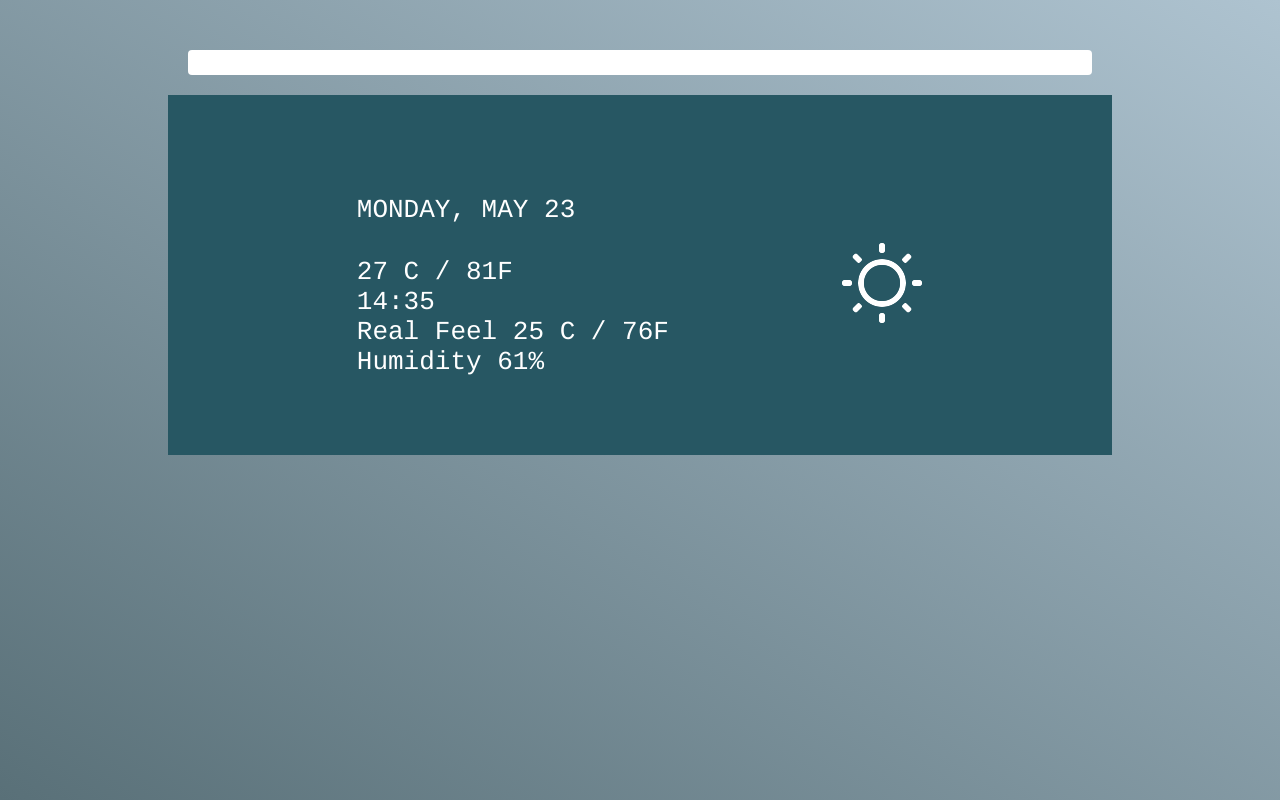
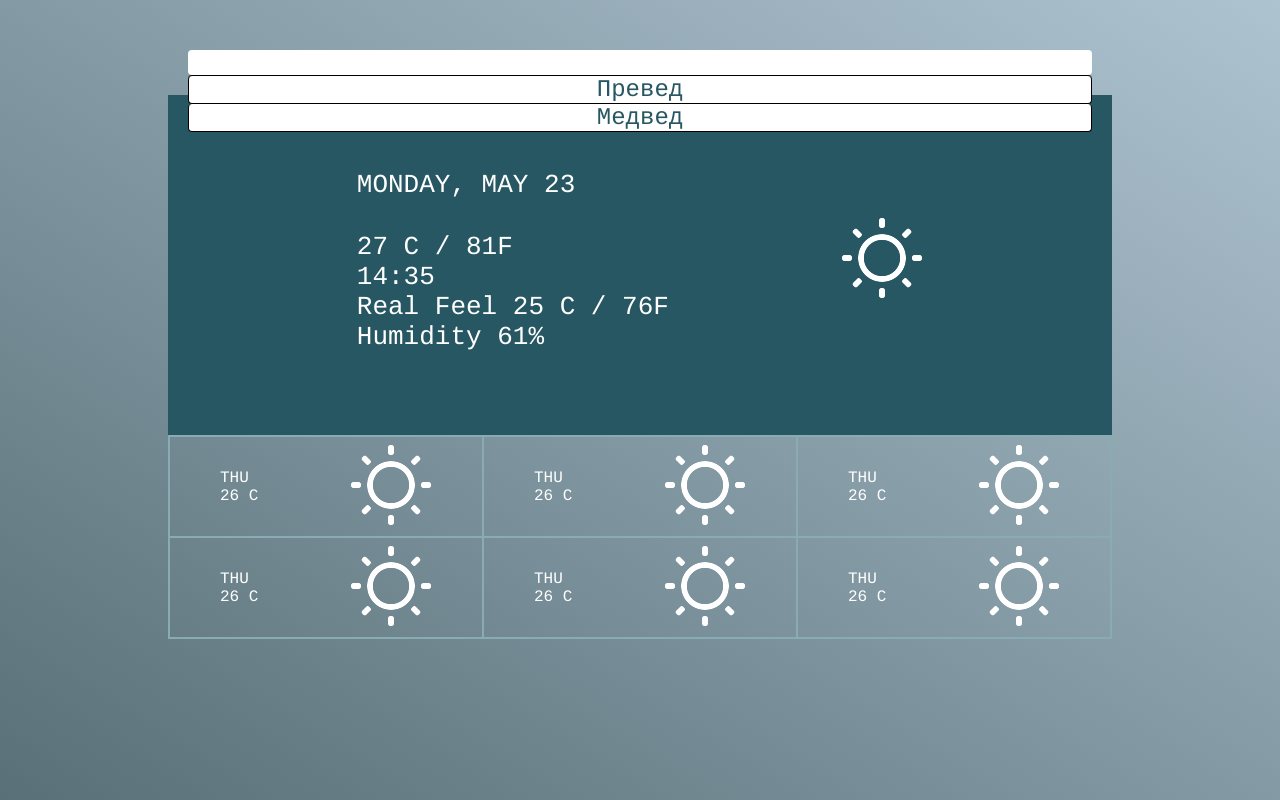
Before and after one commit to slay336/WeatherCast, a Flask app: page / in a window 1280 px wide. Run offline with Flask 2, Linux system fonts and the light colour scheme.

Commit message:
Таблица с прогнозом, начало виджета поиска

```diff
--- a/visual/static/css/style.css
+++ b/visual/static/css/style.css
@@ -12,6 +12,8 @@ body {
 
 * {
     box-sizing: border-box;
+    font-family: 'Cousine', monospace;
+    color: #fff;
 }
 
 .container {
@@ -21,6 +23,8 @@ body {
 
 .citySearch {
     padding: 20px;
+    position: relative;
+    margin: 0;
 }
 
 .citySearch input[type='text'] {
@@ -28,17 +32,46 @@ body {
     text-align: center;
     border-radius: 4px;
     border: 0;
+    color: #275763;
+    outline: none;
 
-    font-family: 'Cousine', monospace;
     font-size: 20px;
     font-weight: 600;
 }
 
+.searchOptions {
+    position: absolute;
+    display: block;
+    left: 20px;
+    right: 20px;
+    border-collapse: collapse;
+    border-radius: 4px;
+    border-top: 1px solid black;
+
+    text-align: center;
+}
+
+.searchOption {
+    border: 1px solid black;
+    border-top: 0;
+    display: block;
+    width: 100%;
+    background-color: white;
+    font-size: 24px;
+    color: #275763;
+    border-radius: 4px;
+}
+
+.searchOption:hover {
+    background-color: #41547a;
+    color: #fff;
+}
+
 .currentWeather {
-    height: 45vh;
+    height: 340px;
     width: 100%;
     display: block;
-    padding: 100px 20%;
+    padding: 75px 20% 0;
 
     background-color: #275763;
     font-size: 26px;
@@ -50,13 +83,28 @@ body {
     align-items: center;
 }
 
-.weatherText {
-    color: #fff;
-    font-family: 'Cousine', monospace;
-}
-
 .currentDate {
     text-transform: uppercase;
 
     margin-bottom: 32px;
 }
+
+.weatherForecast {
+    border: 1px solid #89abb4;
+    border-collapse: collapse;
+    display: flex;
+    flex-wrap: wrap;
+    justify-content: space-between;
+}
+
+.forecastItem {
+    height: 101px;
+    width: 33.33333%;
+    border: 1px solid #89abb4;
+    display: flex;
+    justify-content: space-between;
+    align-items: center;
+    padding: 0 50px;
+
+    text-transform: uppercase;
+}
--- a/visual/static/js/script.js
+++ b/visual/static/js/script.js
@@ -1,7 +1,7 @@
 Vue.component('currentimage', {
     props: ['imagename'],
     template: '<img :src="\'static/img/\' + imagename + \'.png\'">'
-})
+});
 
 var app = new Vue({
     el: '#page',
@@ -11,6 +11,42 @@ var app = new Vue({
         currentTime: '14:35',
         realFeel: 'Real Feel 25 C / 76F',
         humidity: 'Humidity 61%',
-        currentImage: '01d'
+        currentImage: '01d',
+        forecasts: [
+            {
+                dayOfWeek: "thu",
+                temperature: "26 C",
+                icon: '01d'
+            },
+            {
+                dayOfWeek: "thu",
+                temperature: "26 C",
+                icon: '01d'
+            },
+            {
+                dayOfWeek: "thu",
+                temperature: "26 C",
+                icon: '01d'
+            },
+            {
+                dayOfWeek: "thu",
+                temperature: "26 C",
+                icon: '01d'
+            },
+            {
+                dayOfWeek: "thu",
+                temperature: "26 C",
+                icon: '01d'
+            },
+            {
+                dayOfWeek: "thu",
+                temperature: "26 C",
+                icon: '01d'
+            }
+        ],
+        searchResults: [
+            'Превед',
+            'Медвед'
+        ]
     }
-})
+});
--- a/visual/templates/main_page.html
+++ b/visual/templates/main_page.html
@@ -8,6 +8,11 @@
             <div class="container">
                 <div class="citySearch">
                     <input type="text">
+                    <div class="searchOptions">
+                        <div class="searchOption" v-for="result in searchResults">
+                            {{ result }}
+                        </div>
+                    </div>
                 </div>
                 <div class="currentWeather">
                     <div class="currentWeatherFlex">
@@ -34,7 +39,16 @@
                             <currentimage :imagename="currentImage"></currentimage>
                         </div>
                     </div>
-
+                </div>
+                <div class="weatherForecast">
+                    <div class="forecastItem" v-for="forecast in forecasts">
+                        <div class="forecastText">
+                            {{ forecast.dayOfWeek }}<br>{{ forecast.temperature }}
+                        </div>
+                        <div class="forecastImage">
+                            <currentimage :imagename="forecast.icon"></currentimage>
+                        </div>
+                    </div>
                 </div>
             </div>
         </div>
```
